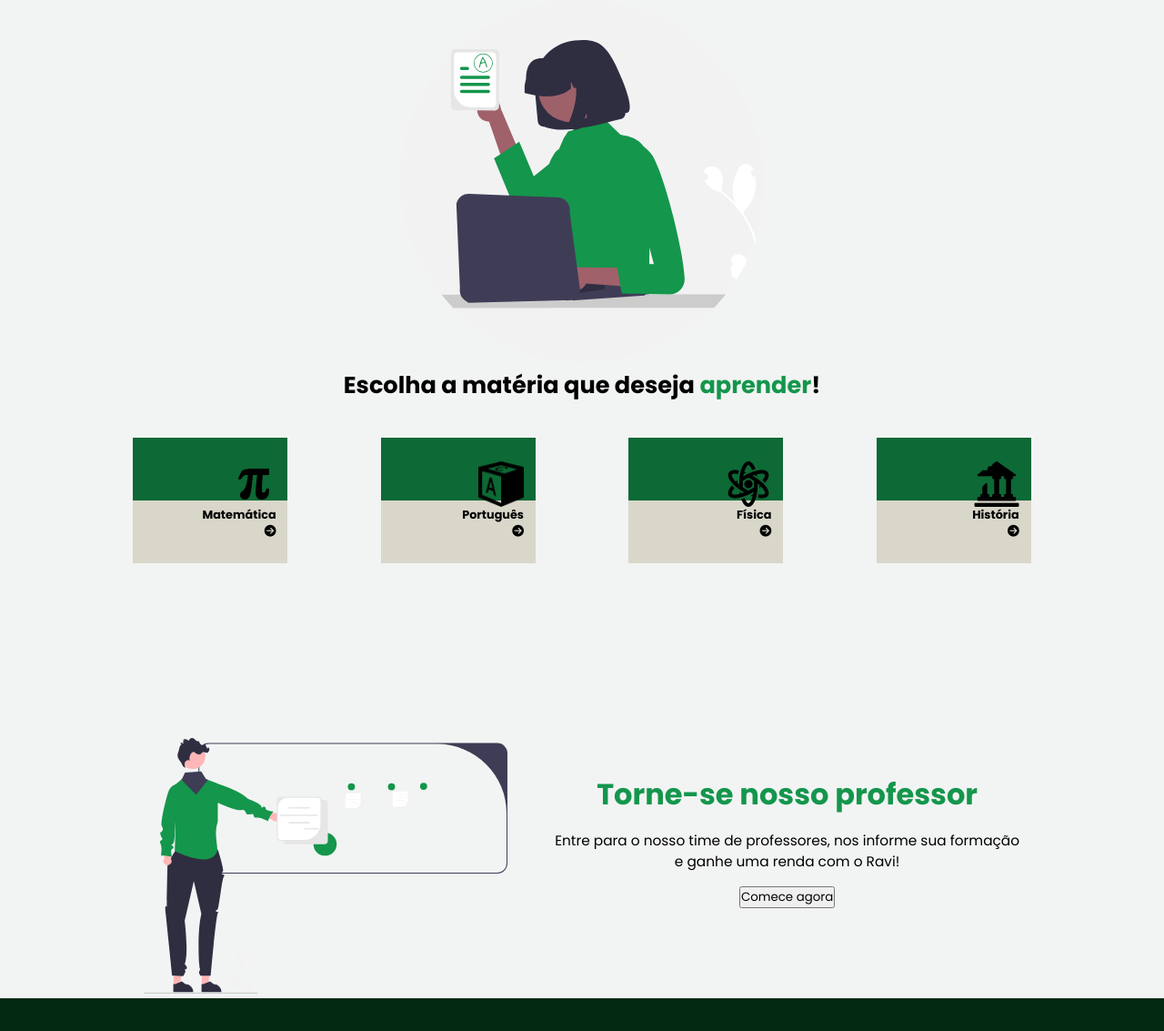
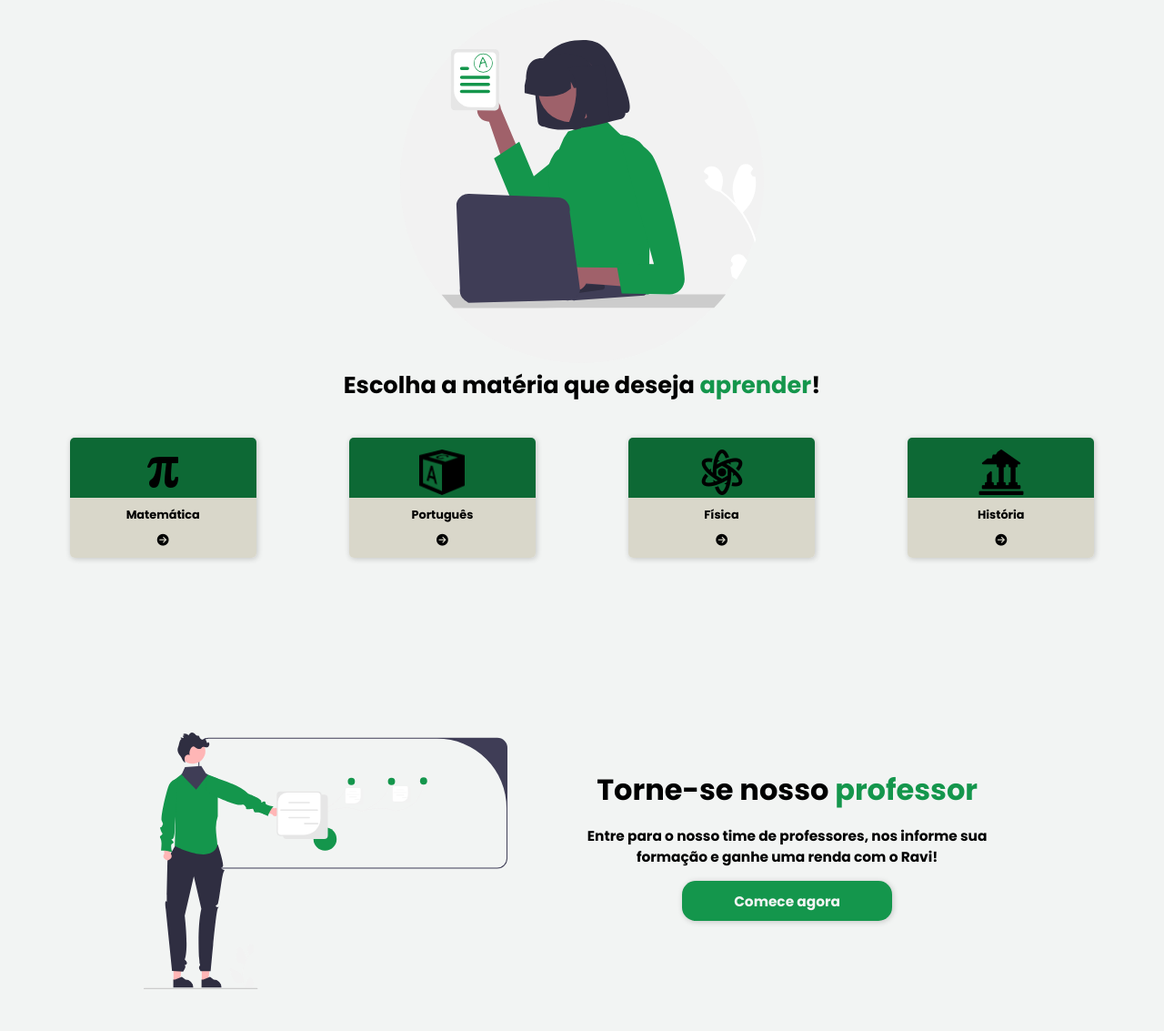
Before and after one commit to joaocuculo/projeto-ravi, a PHP site: page / in a window 1280 px wide. Shown: the part 1249-2382 px from the top of the page at 91% size. Run offline with PHP 8.4, Linux system fonts and the light colour scheme; some libraries are stand-ins or nearby versions; some web fonts are replaced.

Commit message:
index finalizado v1

```diff
--- a/assets/css/index.css
+++ b/assets/css/index.css
@@ -72,7 +72,7 @@ body {
 }
 
 .cad-btn2 {
-    width: 350px;
+    width: 27.3rem;
     padding: 0.8rem 1.2rem;
     border: none;
     border-radius: 15px;
@@ -117,13 +117,24 @@ body {
     gap: 8rem;
 }
 
-.card {
+.card a {
     background-image: linear-gradient(to bottom, #0d6935 0, #0d6935 50%, #D9D7CA 50%);
     display: flex;
     flex-direction: column;
-    width: 170px;
-    padding: 2rem 1rem;
-    align-items: end;
+    align-items: center;
+    width: 16rem;
+    padding: 1rem;
+    border-radius: 5px;
+    box-shadow: 1px 1px 6px rgba(0, 0, 0, 0.2);
+    text-decoration: none;
+    color: var(--color-black);
+    cursor: pointer;
+}
+
+.card a:hover {
+    transform: translate(-3px, -3px);
+    box-shadow: 3px 3px 8px rgba(0, 0, 0, 0.507);
+    transition: transform .3s;
 }
 
 .card img {
@@ -131,15 +142,14 @@ body {
 }
 
 .card strong {
-    display: flex;
-    flex-direction: column;
-    align-items: center;
+    padding: 1rem;
 }
 
 .vire-prof {
     display: flex;
     justify-content: center;
     gap: 4rem;
+    margin-bottom: 15rem;
 }
 
 .vire-prof figure img {
@@ -157,11 +167,19 @@ body {
 .vire-prof section h1 {
     font-size: 2.5rem;
     margin: 3rem 0 1.2rem;
+}
+
+.vire-prof section h1 span {
     color: var(--color-tertiary);
 }
 
 .vire-prof section p {
     font-size: 1.2rem;
+    font-weight: bold;
     margin-bottom: 1.2rem;
     text-align: center;
 }
+
+.cad-btn3 {
+    width: 18rem;
+}
--- a/index.php
+++ b/index.php
@@ -8,7 +8,7 @@
     <link rel="stylesheet" href="assets/css/header-footer.css">
     <link rel="stylesheet" href="assets/css/index.css">
     <script src="https://kit.fontawesome.com/9b546460e1.js" crossorigin="anonymous"></script>
-    <title>Ravi - Cadastro</title>
+    <title>Ravi</title>
 </head>
 <body>
     <?php require_once("menu1.php") ?>
@@ -46,30 +46,30 @@
             <section>
                 <div class="card-cursos">
                     <article class="card">
-                        <img src="assets/img/pi-icon.png">
-                        <strong>Matemática</strong>
                         <a href="#">
+                            <img src="assets/img/pi-icon.png">
+                            <strong>Matemática</strong>
                             <i class="fa-sharp fa-solid fa-circle-arrow-right" style="color: #000000;"></i>
                         </a>
                     </article>
                     <article class="card">
-                        <img src="assets/img/abc-icon.png">
-                        <strong>Português</strong>
                         <a href="#">
+                            <img src="assets/img/abc-icon.png">
+                            <strong>Português</strong>
                             <i class="fa-sharp fa-solid fa-circle-arrow-right" style="color: #000000;"></i>
                         </a>
                     </article>
                     <article class="card">
-                        <img src="assets/img/atom-icon.png">
-                        <strong>Física</strong>
                         <a href="#">
+                            <img src="assets/img/atom-icon.png">
+                            <strong>Física</strong>
                             <i class="fa-sharp fa-solid fa-circle-arrow-right" style="color: #000000;"></i>
                         </a>
                     </article>
                     <article class="card">
-                        <img src="assets/img/ruins-icon.png">
-                        <strong>História</strong>
                         <a href="#">
+                            <img src="assets/img/ruins-icon.png">
+                            <strong>História</strong>
                             <i class="fa-sharp fa-solid fa-circle-arrow-right" style="color: #000000;"></i>
                         </a>
                     </article>
@@ -82,12 +82,12 @@
             </figure>
             <section>
                 <div>
-                    <h1>Torne-se nosso professor</h1>
+                    <h1>Torne-se nosso <span>professor<span></h1>
                 </div>
                 <div>
                     <p>Entre para o nosso time de professores, nos informe sua formação e ganhe uma renda com o Ravi!</p>
                 </div>
-                <a href="cadastro-professor.php"><button>Comece agora</button></a>
+                <a href="cadastro-professor.php"><button class="cad-btn2 cad-btn3">Comece agora</button></a>
             </section>
         </div>
     </main>
```
